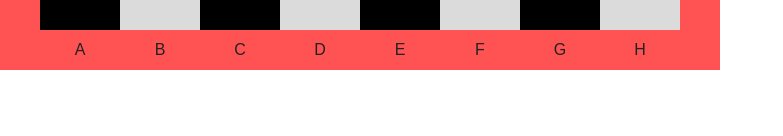
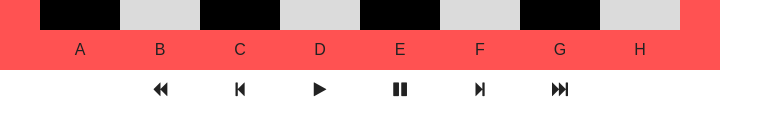
Before and after one commit to cmauban/TIY-Chessboard, a plain HTML site: page html5-boilerplate_v5.2.0 (2)/index.html in a window 1280 px wide. Shown: the part 650-786 px from the top of the page, without its empty margins (0-783 px from the left). Drawn offline with nearby package versions, Linux system fonts and the light colour scheme.

Commit message:
added buttons

```diff
--- a/html5-boilerplate_v5.2.0 (2)/index.html
+++ b/html5-boilerplate_v5.2.0 (2)/index.html
@@ -6,7 +6,7 @@
         <title></title>
         <meta name="description" content="">
         <meta name="viewport" content="width=device-width, initial-scale=1">
-
+        <link rel="stylesheet" href="https://maxcdn.bootstrapcdn.com/font-awesome/4.4.0/css/font-awesome.min.css">
         <link rel="apple-touch-icon" href="apple-touch-icon.png">
         <!-- Place favicon.ico in the root directory -->
 
@@ -136,6 +136,18 @@
           <td width="40" bgcolor="#FF5252">H</td>
           <td bgcolor="#FF5252" width="40"></td>
         </tr>
+        <tr height="40" align="center"> <!-- BUTTON ROW -->
+          <td width="40"></td>
+          <td width="40"></td>
+          <td width="40"><i class="fa fa-backward fa-1"></i></td>
+          <td width="40"><i class="fa fa-step-backward"></i></td>
+          <td width="40"><i class="fa fa-play"></i></td>
+          <td width="40"><i class="fa fa-pause"></i></td>
+          <td width="40"><i class="fa fa-step-forward"></i></td>
+          <td width="40"><i class="fa fa-fast-forward"></i></td>
+          <td width="40"></td>
+          <td width="40"></td>
+        </tr>
       </table>
 
 
```
